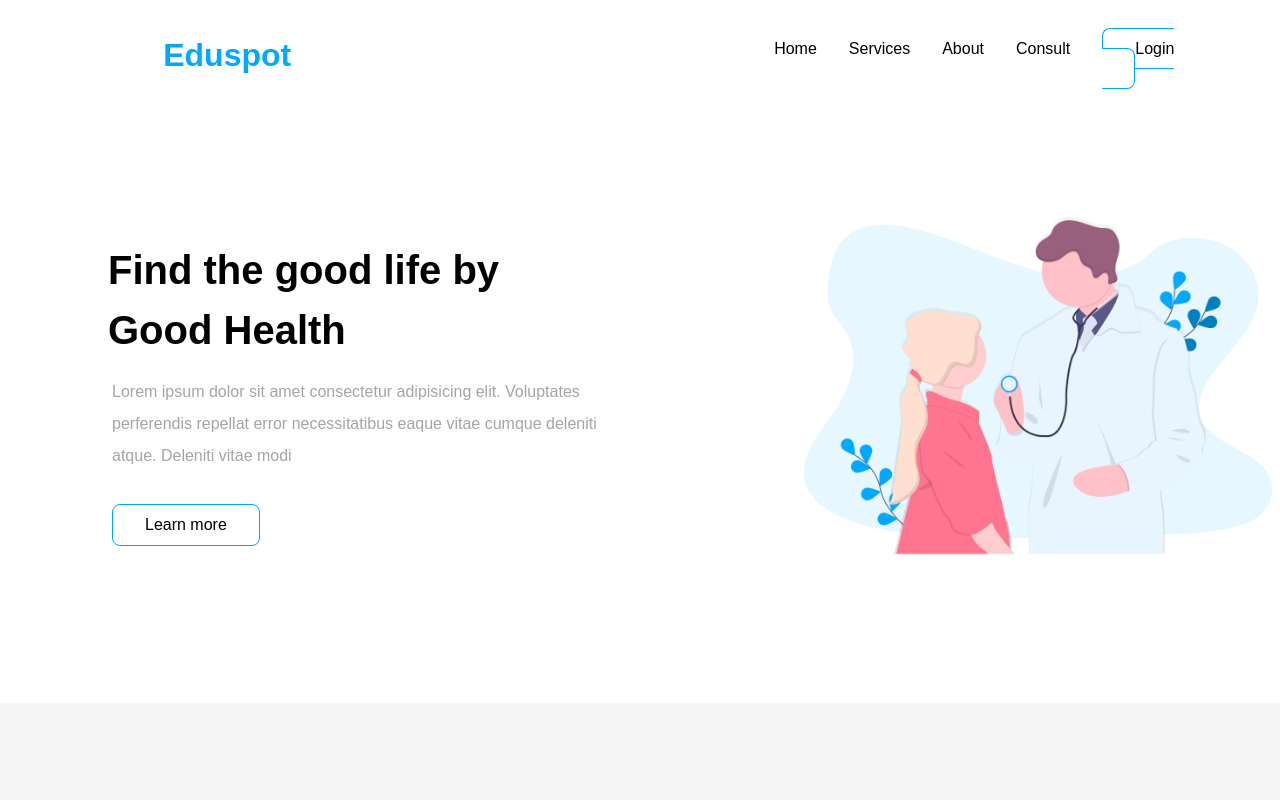
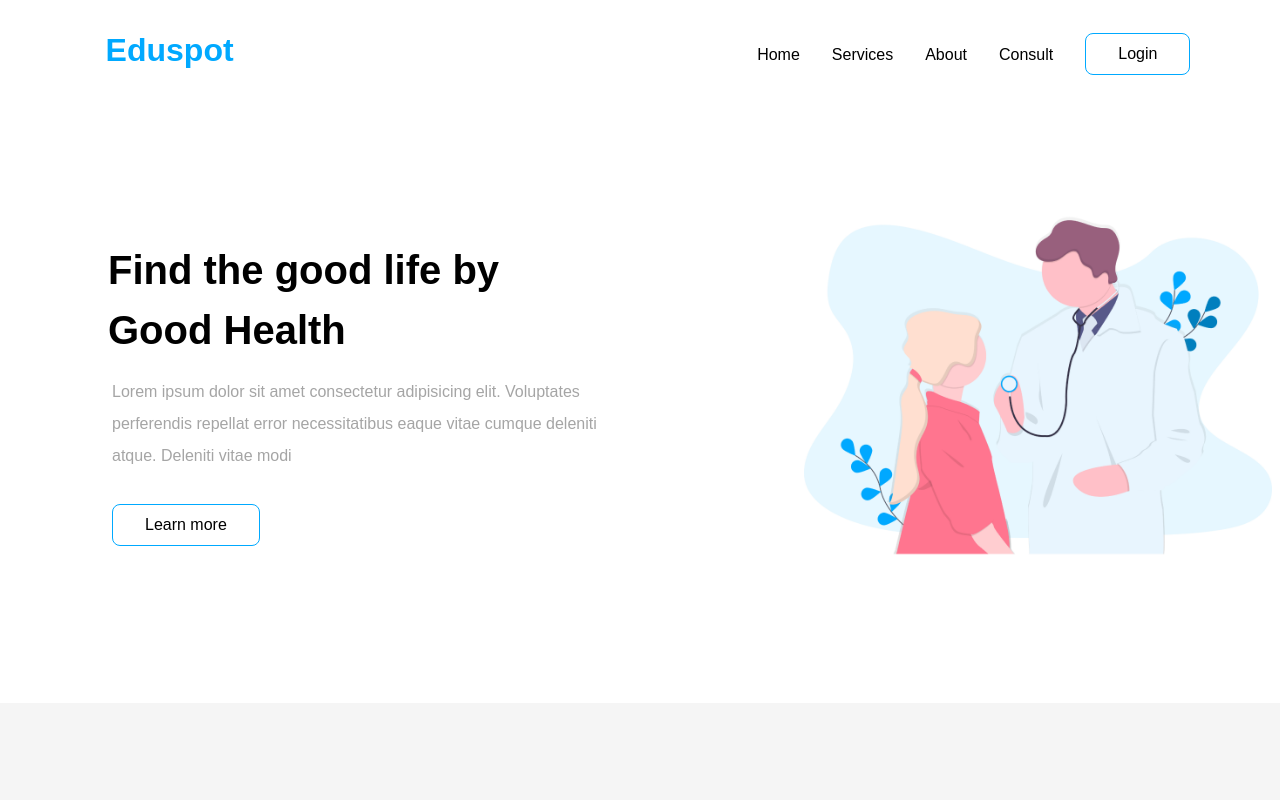
Before and after one commit to tehfaaaaa1/EduSpot-Web-Design, a plain HTML site: page index.html in a window 1280 px wide. Shown: the top 800 px of the page. Drawn offline with nearby package versions, Linux system fonts and the light colour scheme.

Commit message:
Let's go

```diff
--- a/Style/indexStyle.css
+++ b/Style/indexStyle.css
@@ -39,7 +39,7 @@ header{
 
 .EduSpot-Logo a{
     color: var(--base-color);
-    padding-left: 2.3em;
+    padding-left: 0.5em;
 }
 
 .EduSpot-Menu ul{
@@ -48,29 +48,18 @@ header{
 
 .EduSpot-Menu a{
     color: black;
+    transition: 0.5s;
 }
 
-.EduSpot-Menu a::after{
-    content: '';
-	width: 0;
-	height: 2px;
-	background: #00A9FF;
-	display: block;
-	margin: auto;
-	transition: 0.5s;
-}
-
-.EduSpot-Menu a:hover::after{
-    width: 100%;
+.EduSpot-Menu a:hover, .EduSpot-Menu a:focus,
+.Footer-Links a:hover {
+    color: var(--base-color);
 }
 
 .EduSpot-Menu li{
     margin-top: 0.5em;
-    padding-right: 1em;
-}
+    padding-left: 2em;
 
-.EduSpot-Menu ul li {
-    margin-left: 1em;
 }
 
 .Eduspot-Logo a{
@@ -80,16 +69,14 @@ header{
 .btnLogin{
     border: 1px solid #00A9FF;
     background-color: white;
-    padding-top: 0.7em;
-    padding-bottom: 0.7em;
-    padding-left: 2em;
-    padding-right: 2em;
+    padding: 0.7em 2em;
     border-radius: 0.5em;
     transition: 0.5s;
+    cursor: pointer;
 }
 .btnLogin:hover{
     background-color: var(--base-color);
-    color: white;
+    color: white !important;
     transition: 0.5s;
 }
 .hero{
@@ -243,9 +230,12 @@ footer {
 
 .Footer-About p{
     line-height: 1.8em;
+    text-align: justify;
+    margin-left: 1.4em;
 }
 .Footer-About h3 {
     margin-bottom: 0.8em;
+    margin-left: 1.2em;
 }
 
 .Footer-Links{
@@ -255,6 +245,15 @@ footer {
 
 .Footer-Links li{
     margin-top: 0.8em;
+    margin-left: 3.5em;
+}
+
+.Footer-Links a {
+    transition: 0.5s;
+}
+
+.Footer-Links h3{
+    margin-left: 3em;
 }
 
 .Footer-Contacts{
@@ -263,7 +262,7 @@ footer {
 }
 
 .Footer-Contacts li{
-    margin-top: 0.5em;
+    margin-top: 1em;
     margin-right: 1em;
     border: 1px solid #00A9FF;
     border-radius: 50%;
@@ -276,7 +275,7 @@ footer {
 
 .Footer-Contacts i{
     font-size: 1.5em;
-    padding: 0.5em;
+    padding: 0.3em;
 }
 
 .Footer-Contacts i:hover{
--- a/Style/style.css
+++ b/Style/style.css
@@ -0,0 +1,81 @@
+:root{
+    --base-color: #00A9FF;
+    --p-color: #a5a5a5;
+}
+
+*{
+    margin: 0;
+    padding: 0;
+    scroll-behavior: smooth;
+    font-family: sans-serif;
+    list-style: none;
+    text-decoration: none;
+    box-sizing: border-box;
+}
+
+.center {
+    display: flex;
+    justify-content: center;
+}
+
+.flex {
+    display: flex;
+}
+a {
+    color: black;
+}
+p {
+    color: var(--p-color);
+}
+header{
+    display: flex;
+    justify-content: space-between;
+    align-items: center;
+    background-color: white;
+    position: fixed;
+    padding: 2rem 7%;
+    width: 100%;
+}
+
+.EduSpot-Logo a{
+    color: var(--base-color);
+    padding-left: 0.5em;
+}
+
+.EduSpot-Menu ul{
+    display: flex;
+}
+
+.EduSpot-Menu a{
+    color: black;
+    transition: 0.5s;
+}
+
+.EduSpot-Menu a:hover, .EduSpot-Menu a:focus,
+.Footer-Links a:hover {
+    color: var(--base-color);
+}
+
+.EduSpot-Menu li{
+    margin-top: 0.5em;
+    padding-left: 2em;
+
+}
+
+.Eduspot-Logo a{
+    color: var(--base-color);
+}
+
+.btnLogin{
+    border: 1px solid #00A9FF;
+    background-color: white;
+    padding: 0.7em 2em;
+    border-radius: 0.5em;
+    transition: 0.5s;
+    cursor: pointer;
+}
+.btnLogin:hover{
+    background-color: var(--base-color);
+    color: white !important;
+    transition: 0.5s;
+}
--- a/index.html
+++ b/index.html
@@ -24,7 +24,7 @@
         </div>
     </header>
 
-    <body>
+    <article>
 
         <section class="Lorentza">
         <div class="hero">
@@ -106,7 +106,7 @@
                 <img src="Img/Doctor3.png" alt="">
             </div>
         </section>
-    </body>
+    </article>
 
     <footer>
         <div class="Footer-About">
```
Also changed, not shown: login.html (+1 -0 lines).
